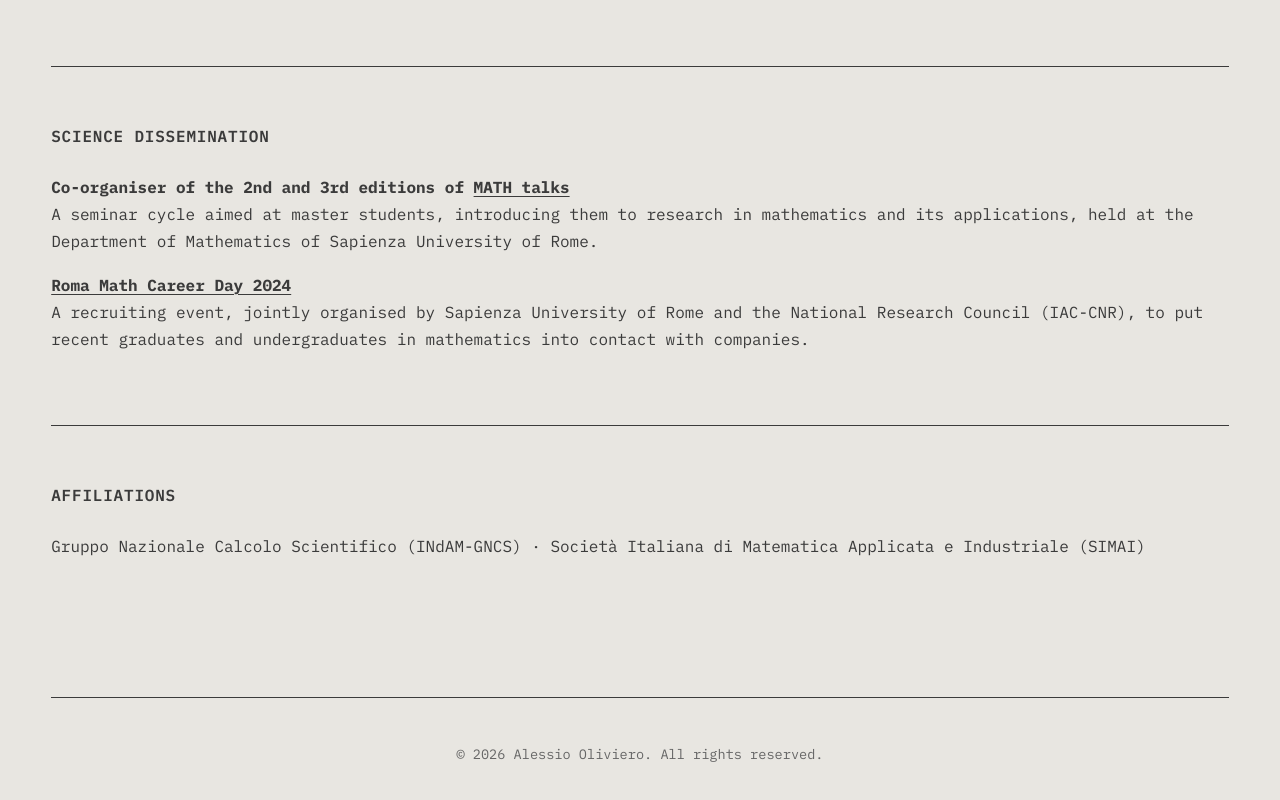
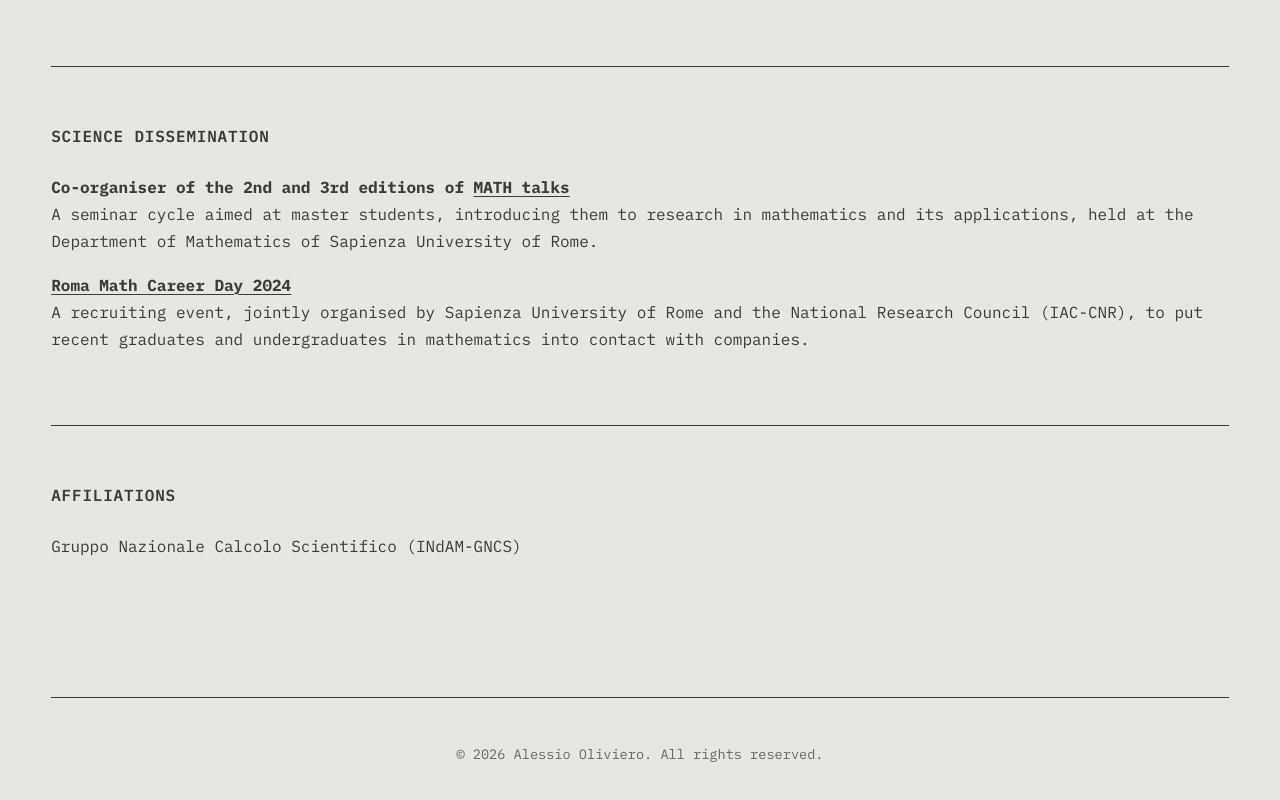
Before and after one commit to alessio-oliviero/alessio-oliviero.github.io, a plain HTML site: page cv.html in a window 1280 px wide. Shown: the part 3221-4021 px from the top of the page. Drawn offline with Linux system fonts and the light colour scheme.

Commit message:
Remove SIMAI affiliation from cv.html

```diff
--- a/cv.html
+++ b/cv.html
@@ -163,7 +163,7 @@
         </section>
         <section>
             <h2 class="section-heading">Affiliations</h2>
-            <p>Gruppo Nazionale Calcolo Scientifico (INdAM-GNCS) · Società Italiana di Matematica Applicata e Industriale (SIMAI)</p>
+            <p>Gruppo Nazionale Calcolo Scientifico (INdAM-GNCS)</p>
         </section>
         <footer>
             <p>&copy; 2026 Alessio Oliviero. All rights reserved.</p>
```
